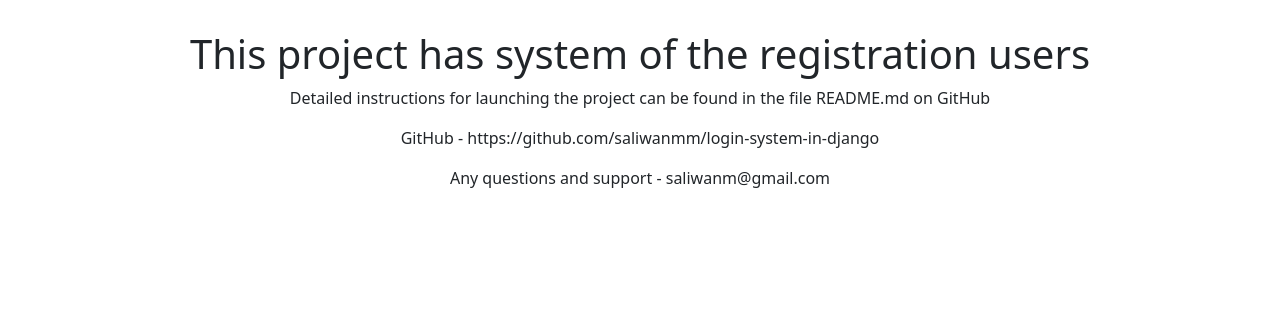
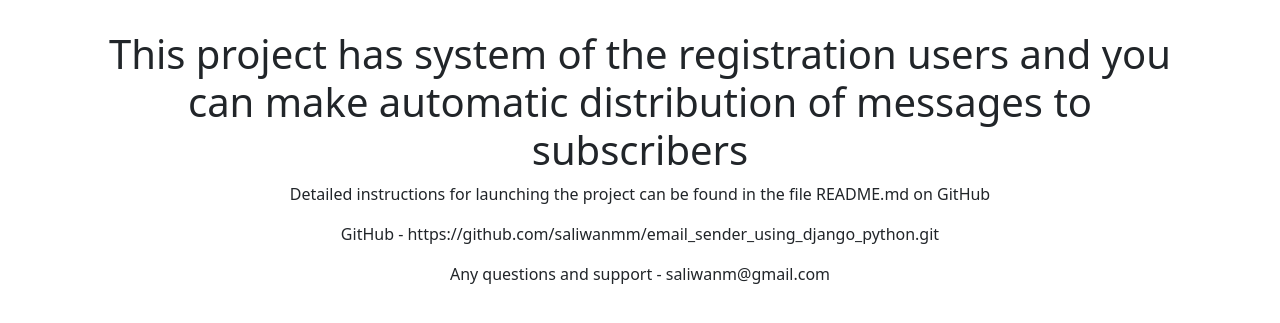
Before and after one commit to saliwanmm/email_sender_using_django_python, a Django app: page /about in a window 1280 px wide. Shown: the part 56-379 px from the top of the page. Run offline with Django 5.2, Linux system fonts and the light colour scheme.

Commit message:
change index and about

```diff
--- a/templates/main/about.html
+++ b/templates/main/about.html
@@ -3,9 +3,9 @@
 {% block content %}
 <!-- Page about -->
 <div class="container">
-    <h1>This project has system of the registration users </h1>
+    <h1>This project has system of the registration users and you can make automatic distribution of messages to subscribers </h1>
     <p>Detailed instructions for launching the project can be found in the file README.md on GitHub</p>
-    <p>GitHub - https://github.com/saliwanmm/login-system-in-django</p>
+    <p>GitHub - https://github.com/saliwanmm/email_sender_using_django_python.git</p>
 
     <p>Any questions and support - saliwanm@gmail.com</p>
 </div>
--- a/templates/main/index.html
+++ b/templates/main/index.html
@@ -4,6 +4,6 @@
 <!-- Home page -->
 <div class="container">
     <h1>This is main page</h1>
-    <p>You can use this project as a universal template for any site with user registration and authorization functions</p>
+    <p>Here you can send automatic messages to subscribers</p>
 </div>
 {% endblock %}
```
